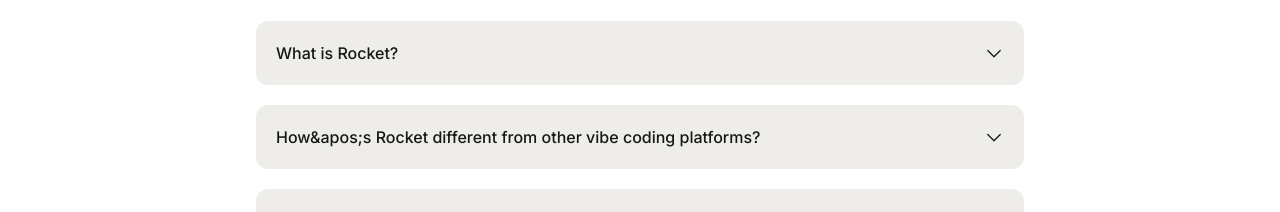
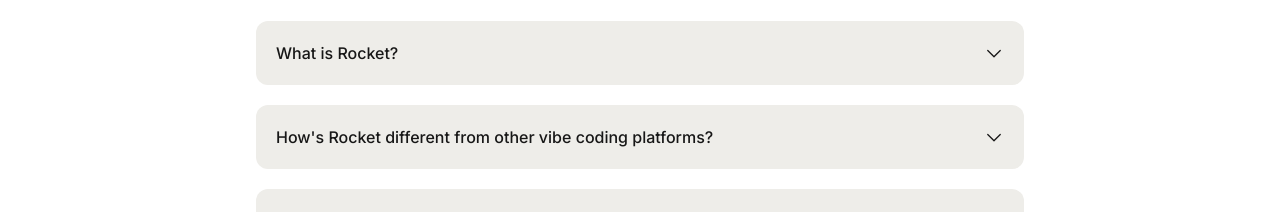
Before and after one commit to ChinmayaBisoi/landing-page-rock, a Next.js app: page / in a window 1280 px wide. Shown: the part 2800-3012 px from the top of the page. Built offline with nearby package versions, Linux system fonts and the light colour scheme.

Commit message:
update: faq question

```diff
--- a/src/components/FaqSection.tsx
+++ b/src/components/FaqSection.tsx
@@ -1,5 +1,3 @@
-import React from "react";
-import ChevronDown from "~/icons/ChevronDown";
 import Accordion from "./ui/Accordion";
 
 const faqs = [
@@ -9,7 +7,7 @@
       "Rocket is your AI-powered co-pilot for building production-ready apps and websites. Think of it as a Product Manager and Engineer in one- turning your plain-language prompts into full apps and websites, complete with backend, integrations, and hosting. No coding required.",
   },
   {
-    title: "How&apos;s Rocket different from other vibe coding platforms?",
+    title: "How's Rocket different from other vibe coding platforms?",
     content:
       "Most platforms stop at single page mockups or prototypes. Rocket delivers production-ready full apps- complete with backend, integrations, and hosting. It's not just no-code; it's launch-ready code.",
   },
```
